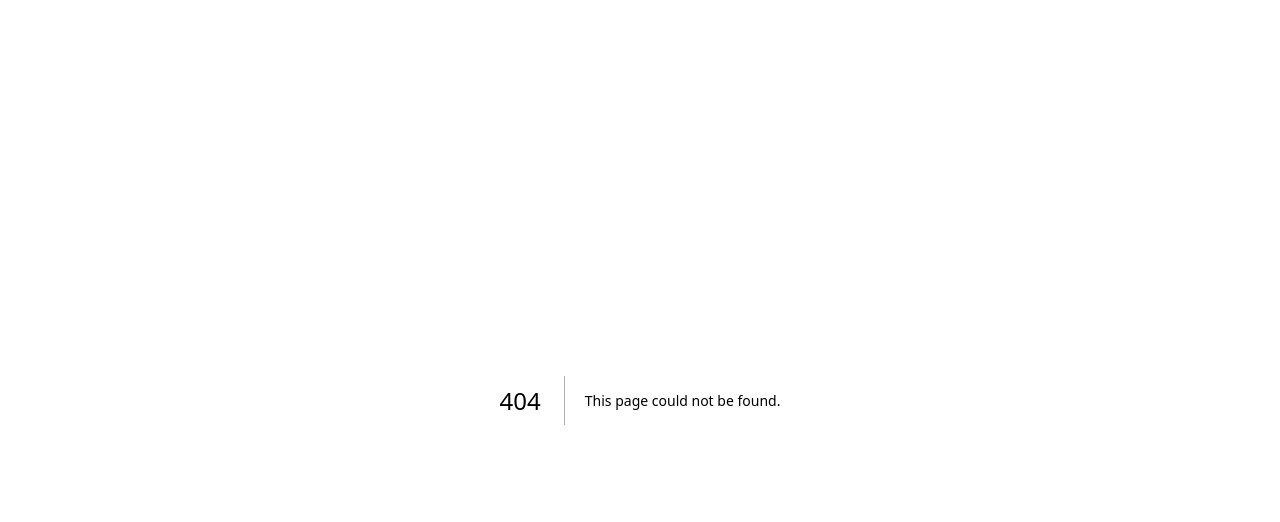
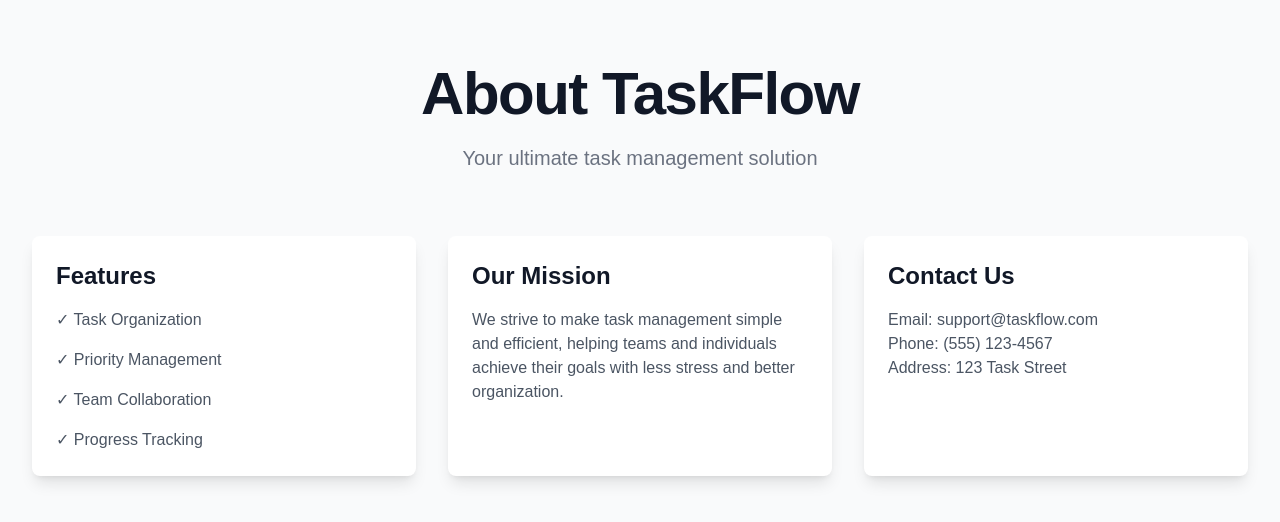
Before and after one commit to denys-semanchuk/ToDo-Application-Next-Node, a Next.js app: page /about in a window 1280 px wide. Before the commit this address had no page. Shown: the top 522 px of the page. Built offline with nearby package versions, Linux system fonts and the light colour scheme.

Commit message:
• Created a Protected Route wrapper • Added route guard logic • Implemented redirect to tasks if authenticated • Updated login/register pages

```diff
--- a/app/components/AuthorizedHeader/AutorizedHeader.tsx
+++ b/app/components/AuthorizedHeader/AutorizedHeader.tsx
@@ -23,7 +23,7 @@ export const AuthHeader = () => {
         <div className="flex justify-between h-16">
           <div className="flex">
             <div className="flex-shrink-0 flex items-center">
-              <h1 className="text-xl font-bold text-indigo-600">TodoApp</h1>
+              <h1 className="text-xl font-bold text-indigo-600">TaskFlow</h1>
             </div>
           </div>
 
--- a/app/components/Footer/Footer.tsx
+++ b/app/components/Footer/Footer.tsx
@@ -59,7 +59,7 @@ export const Footer = () => {
       </div>
       <div className="mt-8 border-t border-gray-200 pt-8">
         <p className="text-base text-gray-400 text-center">
-          &copy; {new Date().getFullYear()} Todo App. All rights reserved.
+          &copy; {new Date().getFullYear()} TaskFlow App. All rights reserved.
         </p>
       </div>
     </div>
--- /dev/null
+++ b/app/components/GuestGuard/GuestGuard.tsx
@@ -0,0 +1,25 @@
+import { useEffect } from 'react'
+import { useRouter } from 'next/navigation'
+import { useSelector } from 'react-redux'
+import { RootState } from '../../types'
+
+export const GuestGuard = ({ children }: { children: React.ReactNode }) => {
+  const router = useRouter()
+  const { isAuthenticated, loading } = useSelector((state: RootState) => state.auth)
+
+  useEffect(() => {
+    if (isAuthenticated && !loading) {
+      router.push('/tasks')
+    }
+  }, [isAuthenticated, loading, router])
+
+  if (loading) {
+    return (
+      <div className="min-h-screen flex items-center justify-center">
+        <div className="animate-spin rounded-full h-32 w-32 border-b-2 border-gray-900" />
+      </div>
+    )
+  }
+
+  return !isAuthenticated ? <>{children}</> : null
+}
--- a/app/providers/AuthProvider.tsx
+++ b/app/providers/AuthProvider.tsx
@@ -3,16 +3,14 @@ import { useDispatch, useSelector } from 'react-redux'
 import { checkAuthToken } from 'store/thunks/authThunks';
 import { RootState } from 'types';
 import { AppDispatch } from '../../pages/login';
-import { AuthHeader } from 'components/AuthorizedHeader/AutorizedHeader';
-import { Footer } from 'components/Footer/Footer';
 
 export const AuthProvider = ({ children }: PropsWithChildren) => {
   const dispatch = useDispatch<AppDispatch>()
-  const { loading, isAuthenticated } = useSelector((state: RootState) => state.auth)
+  const { loading } = useSelector((state: RootState) => state.auth)
 
   useEffect(() => {
     dispatch(checkAuthToken())
-  }, [])
+  }, [dispatch])
 
   if (loading) {
     return (
@@ -23,8 +21,6 @@ export const AuthProvider = ({ children }: PropsWithChildren) => {
   }
 
   return <>
-    {isAuthenticated && <AuthHeader />}
     {children}
-    {isAuthenticated && <Footer />}
   </>
 }
--- a/app/store/slices/authSlice.ts
+++ b/app/store/slices/authSlice.ts
@@ -69,7 +69,7 @@ const authSlice = createSlice({
     })
     builder.addCase(checkAuthToken.fulfilled, (state, action) => {
       state.isAuthenticated = true
-      state.user = action.payload
+      state.user = action.payload.user;
       state.loading = false
     })
     builder.addCase(checkAuthToken.rejected, (state) => {
--- a/app/store/thunks/authThunks.ts
+++ b/app/store/thunks/authThunks.ts
@@ -68,7 +68,7 @@ export const checkAuthToken = createAsyncThunk(
         return rejectWithValue('No token found')
       }
 
-      const response = await api.get('/auth/verify')
+      const response = await api.get('/verify')
       return response.data
     } catch (error) {
       localStorage.removeItem('token')
--- a/package.json
+++ b/package.json
@@ -15,6 +15,7 @@
     "@reduxjs/toolkit": "^2.5.1",
     "axios": "^1.7.9",
     "formik": "^2.4.6",
+    "framer-motion": "^12.3.1",
     "jsonwebtoken": "^9.0.2",
     "next": "15.1.6",
     "react": "^19.0.0",
--- /dev/null
+++ b/pages/about.tsx
@@ -0,0 +1,61 @@
+import React from 'react';
+import { motion } from 'framer-motion'
+
+export default function AboutPage() {
+  return (
+      <div className="min-h-screen bg-gray-50">
+        <main className="max-w-7xl mx-auto py-16 px-4 sm:px-6 lg:px-8">
+          <motion.div
+            initial={{ opacity: 0, y: 20 }}
+            animate={{ opacity: 1, y: 0 }}
+            transition={{ duration: 0.5 }}
+            className="text-center"
+          >
+            <h1 className="text-4xl font-extrabold text-gray-900 sm:text-5xl sm:tracking-tight lg:text-6xl">
+              About TaskFlow
+            </h1>
+            <p className="mt-5 max-w-xl mx-auto text-xl text-gray-500">
+              Your ultimate task management solution
+            </p>
+          </motion.div>
+
+          <div className="mt-16 grid grid-cols-1 gap-8 lg:grid-cols-3">
+            <motion.div
+              whileHover={{ scale: 1.05 }}
+              className="bg-white rounded-lg shadow-lg p-6"
+            >
+              <h2 className="text-2xl font-bold text-gray-900 mb-4">Features</h2>
+              <ul className="space-y-4 text-gray-600">
+                <li>✓ Task Organization</li>
+                <li>✓ Priority Management</li>
+                <li>✓ Team Collaboration</li>
+                <li>✓ Progress Tracking</li>
+              </ul>
+            </motion.div>
+
+            <motion.div
+              whileHover={{ scale: 1.05 }}
+              className="bg-white rounded-lg shadow-lg p-6"
+            >
+              <h2 className="text-2xl font-bold text-gray-900 mb-4">Our Mission</h2>
+              <p className="text-gray-600">
+                We strive to make task management simple and efficient, helping teams and individuals achieve their goals with less stress and better organization.
+              </p>
+            </motion.div>
+
+            <motion.div
+              whileHover={{ scale: 1.05 }}
+              className="bg-white rounded-lg shadow-lg p-6"
+            >
+              <h2 className="text-2xl font-bold text-gray-900 mb-4">Contact Us</h2>
+              <div className="text-gray-600">
+                <p>Email: support@taskflow.com</p>
+                <p>Phone: (555) 123-4567</p>
+                <p>Address: 123 Task Street</p>
+              </div>
+            </motion.div>
+          </div>
+        </main>
+      </div>
+  )
+}
--- a/pages/login.tsx
+++ b/pages/login.tsx
@@ -7,6 +7,7 @@ import { useDispatch, useSelector } from 'react-redux'
 import { loginThunk } from 'store/thunks/authThunks'
 import { AnyAction, ThunkDispatch } from '@reduxjs/toolkit'
 import { store } from './../app/store/index';
+import { GuestGuard } from 'components/GuestGuard/GuestGuard'
 
 const validationSchema = Yup.object({
   email: Yup.string()
@@ -43,6 +44,8 @@ export default function LoginPage() {
   })
 
   return (
+    <GuestGuard>
+
       <div className="min-h-screen flex items-center justify-center bg-gray-50 py-12 px-4 sm:px-6 lg:px-8">
         <div className="max-w-md w-full space-y-8">
           <div>
@@ -111,6 +114,7 @@ export default function LoginPage() {
           </div>
         </div>
       </div>
+    </GuestGuard>
   );
 }
 
--- a/pages/register.tsx
+++ b/pages/register.tsx
@@ -6,6 +6,7 @@ import { registerThunk } from '../app/store/thunks/authThunks';
 import Link from 'next/link';
 import { AppDispatch } from './login';
 import { RootState } from 'types';
+import { GuestGuard } from 'components/GuestGuard/GuestGuard';
 
 const validationSchema = Yup.object({
   username: Yup.string()
@@ -42,6 +43,8 @@ export default function RegisterPage() {
   });
 
   return (
+    <GuestGuard>
+
       <div className="min-h-screen flex items-center justify-center bg-gray-50 py-12 px-4 sm:px-6 lg:px-8">
         <div className="max-w-md w-full space-y-8">
           <div>
@@ -126,5 +129,6 @@ export default function RegisterPage() {
           </div>
         </div>
       </div>
+    </GuestGuard>
   );
 }
--- a/pages/tasks.tsx
+++ b/pages/tasks.tsx
@@ -7,6 +7,8 @@ import { useSelector } from "react-redux";
 import { RootState } from '../app/types/index';
 import { useRouter } from "next/navigation";
 import { useEffect } from "react";
+import { AuthHeader } from "components/AuthorizedHeader/AutorizedHeader";
+import { Footer } from "components/Footer/Footer";
 
 export default function Home() {
   const { user, loading, isAuthenticated } = useSelector((state: RootState) => state.auth)
@@ -31,6 +33,8 @@ export default function Home() {
   }
 
   return (
+    <>
+      <AuthHeader />
       <div className="min-h-screen bg-gray-100 flex items-center justify-center">
         <div className="w-full max-w-2xl mx-auto px-2 py-8">
           <header className="text-center mb-8">
@@ -49,5 +53,7 @@ export default function Home() {
           </div>
         </div>
       </div>
+      <Footer />
+    </>
   );
 }
```
Also changed, not shown: 1 other file (tests, documents, lock files or other folders). Lines whose indentation alone changed are shown as unchanged.
